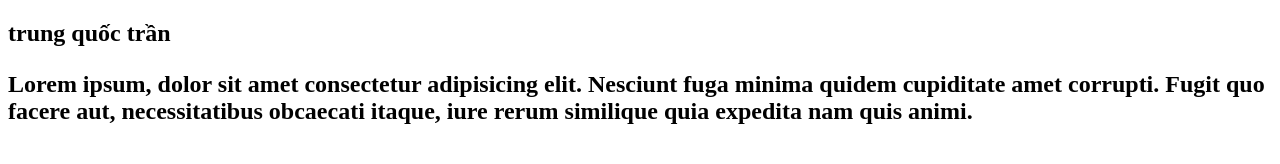
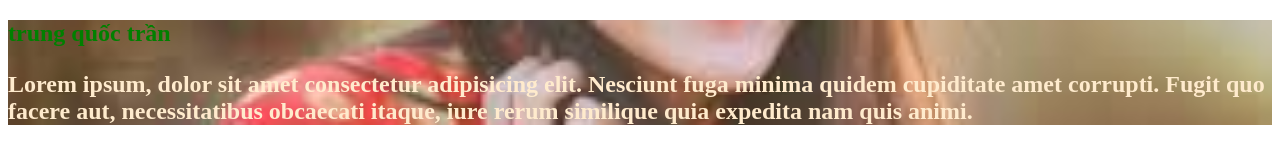
Before and after one commit to tranquoctrung1/BT_01, a plain HTML site: page about.html in a window 1280 px wide. Drawn offline with Linux system fonts and the light colour scheme.

Commit message:
fix clear

```diff
--- a/css/style.about.css
+++ b/css/style.about.css
@@ -1,9 +1,9 @@
-h1 {
+h2 {
     background: #dfdfdf url(../img/hotgirl.jpg) no-repeat center center;
     background-size: cover;
     color: green
 }
 
-h1 p {
+h2 p {
     color: blanchedalmond;
 }
```
